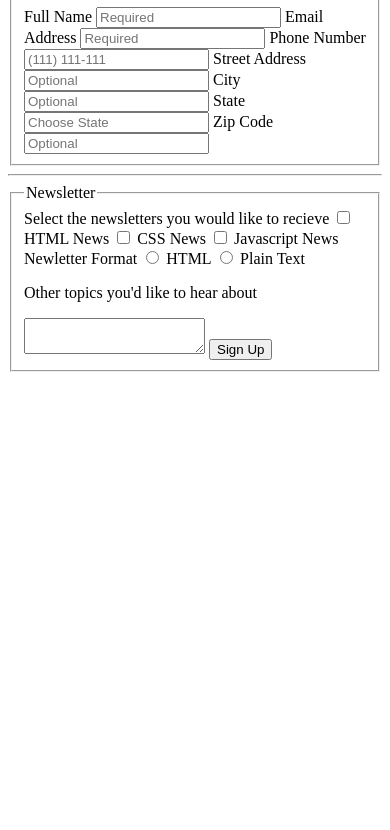
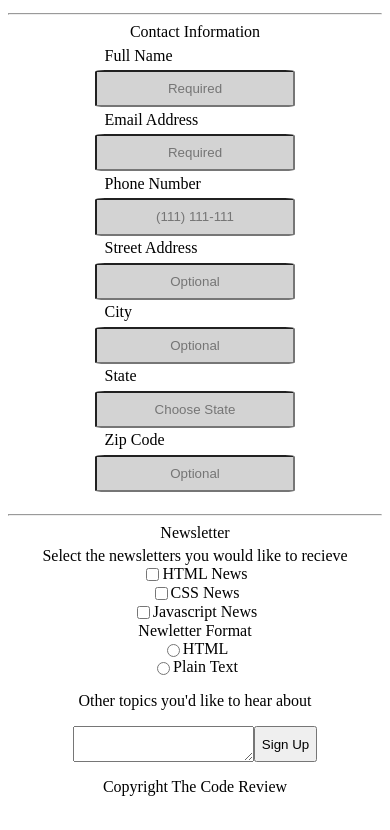
Before and after one commit to ghughes13/TeamTreeHouse_Webdev_Project3, a plain HTML site: page index.html in a window 390 px wide. Shown: the part 205-1035 px from the top of the page. Before the commit the page ends 844 px from the top, so only its background shows below. Drawn offline with Linux system fonts and the light colour scheme.

Commit message:
Worked on site

```diff
--- /dev/null
+++ b/css/reset.css
@@ -0,0 +1,48 @@
+/* http://meyerweb.com/eric/tools/css/reset/
+   v2.0 | 20110126
+   License: none (public domain)
+*/
+
+html, body, div, span, applet, object, iframe,
+h1, h2, h3, h4, h5, h6, p, blockquote, pre,
+a, abbr, acronym, address, big, cite, code,
+del, dfn, em, img, ins, kbd, q, s, samp,
+small, strike, strong, sub, sup, tt, var,
+b, u, i, center,
+dl, dt, dd, ol, ul, li,
+fieldset, form, label, legend,
+table, caption, tbody, tfoot, thead, tr, th, td,
+article, aside, canvas, details, embed,
+figure, figcaption, footer, header, hgroup,
+menu, nav, output, ruby, section, summary,
+time, mark, audio, video {
+	margin: 0;
+	padding: 0;
+	border: 0;
+	font-size: 100%;
+	font: inherit;
+	vertical-align: baseline;
+}
+/* HTML5 display-role reset for older browsers */
+article, aside, details, figcaption, figure,
+footer, header, hgroup, menu, nav, section {
+	display: block;
+}
+body {
+	line-height: 1;
+}
+ol, ul {
+	list-style: none;
+}
+blockquote, q {
+	quotes: none;
+}
+blockquote:before, blockquote:after,
+q:before, q:after {
+	content: '';
+	content: none;
+}
+table {
+	border-collapse: collapse;
+	border-spacing: 0;
+}
--- a/css/styles.css
+++ b/css/styles.css
@@ -0,0 +1,70 @@
+* {
+  text-align: center;
+}
+
+header {
+  background-color: darkblue;
+  color: white;
+}
+
+.wrapper {
+  margin: auto;
+}
+
+.box {
+  display: flex;
+  justify-content: center;
+  flex-wrap: wrap;
+}
+
+fieldset {
+  border: none;
+}
+
+input {
+  background-color: lightgrey;
+  border-radius: 5%
+}
+
+@media(max-width: 767px){
+  * {
+
+  }
+
+  h1 {
+    font-size: 3em;
+  }
+
+  .top {
+    width: 100%;
+    margin: auto;
+    max-width: 5%;
+    flex-wrap: wrap;
+  }
+
+  }
+
+  .top label {
+    margin-right: auto;
+    margin-top: 2%
+    margin-left: 0px;
+    margin-bottom: 1%;
+  }
+
+  .top input {
+    margin: 2% auto;
+    padding: 5%;
+  }
+
+}
+
+@media(min-width: 768px){
+  .wrapper {
+    margin: auto;
+    max-width: 60%
+  }
+
+  label, input {
+    margin: 2%;
+  }
+}
--- a/index.html
+++ b/index.html
@@ -3,15 +3,19 @@
 
 <head>
      <meta charset="UTF-8">
-     <title>TITLE</title>
-     <meta name="description" content="DESCRIPTION">
-    <link rel="stylesheet" href="css/styles.css">
+     <title>The Code Review Form</title>
+     <meta name="viewport" content="width=device-width, initial-scale=1">
+     <link rel="stylesheet" href="css/styles.css">
 
  </head>
 
  <body>
 
+   <header>
    <h1> The Code Review </h1>
+   </header>
+
+   <div class="wrapper">
 
    <h2> Signup for our newsletter </h2>
    <p> Get the latest news on how your code is doing right in your inbox </p>
@@ -19,57 +23,89 @@
    <hr>
 
    <form>
-     <fieldset>
+     <fieldset class="top">
 
        <legend> Contact Information </legend>
+       <div class="box">
        <label> Full Name </label>
        <input type="text" id="name" name="user_name" placeholder="Required">
+       </div>
 
+       <div class="box">
        <label> Email Address </label>
        <input type="text" id="email" name="user_email" placeholder="Required">
+       </div>
 
+       <div class="box">
        <label> Phone Number </label>
        <input type="text" id="number" name="user_number" placeholder="(111) 111-111">
+       </div>
 
+       <div class="box">
        <label> Street Address </label>
        <input type="text" id="address" name="user_address" placeholder="Optional">
+       </div>
 
+       <div class="box">
        <label> City </label>
        <input type="text" id="city" name="user_city" placeholder="Optional">
+       </div>
 
+       <div class="box">
        <label> State </label>
        <input type="text" id="name" name="user_name" placeholder="Choose State">
+       </div>
 
+       <div class="box">
        <label> Zip Code </label>
        <input type="text" id="zip" name="user_zip" placeholder="Optional">
+       </div>
 
      </fieldset>
 
      <hr>
 
-     <fieldset>
+     <fieldset "bottom">
      <legend> Newsletter </legend>
      <label> Select the newsletters you would like to recieve </label>
+
+     <div class="box">
      <input type="checkbox">
      <label> HTML News </label>
+     </div>
+     <div class="box">
      <input type="checkbox">
      <label> CSS News </label>
+     </div>
+     <div class="box">
      <input type="checkbox">
      <label> Javascript News </label>
+     </div>
+
      <label> Newletter Format </label>
+
+     <div class="box">
      <input type="radio" id="format">
      <label> HTML </label>
+     </div>
+
+     <div class="box">
      <input type="radio" id="format">
      <label> Plain Text </label>
+     </div>
 
      <p> Other topics you'd like to hear about </p>
 
+     <div class="box">
      <textarea> </textarea>
+     <button type="submit">Sign Up</button>
+     </div>
 
-     <button type="submit">Sign Up</button>
+     <p>Copyright The Code Review</p>
 
 
    </form>
+  </div>
  </body>
 
  </html>
```
